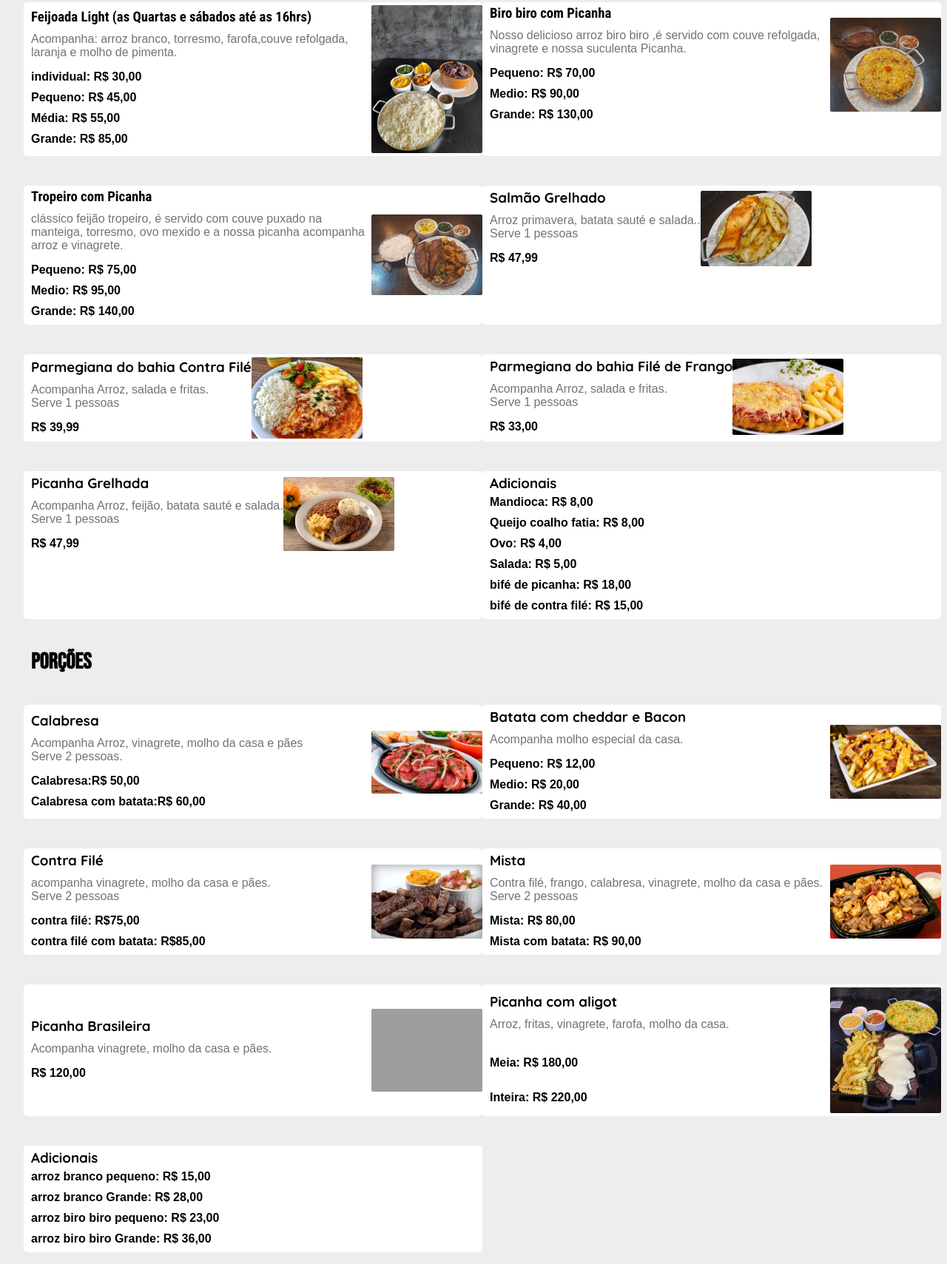
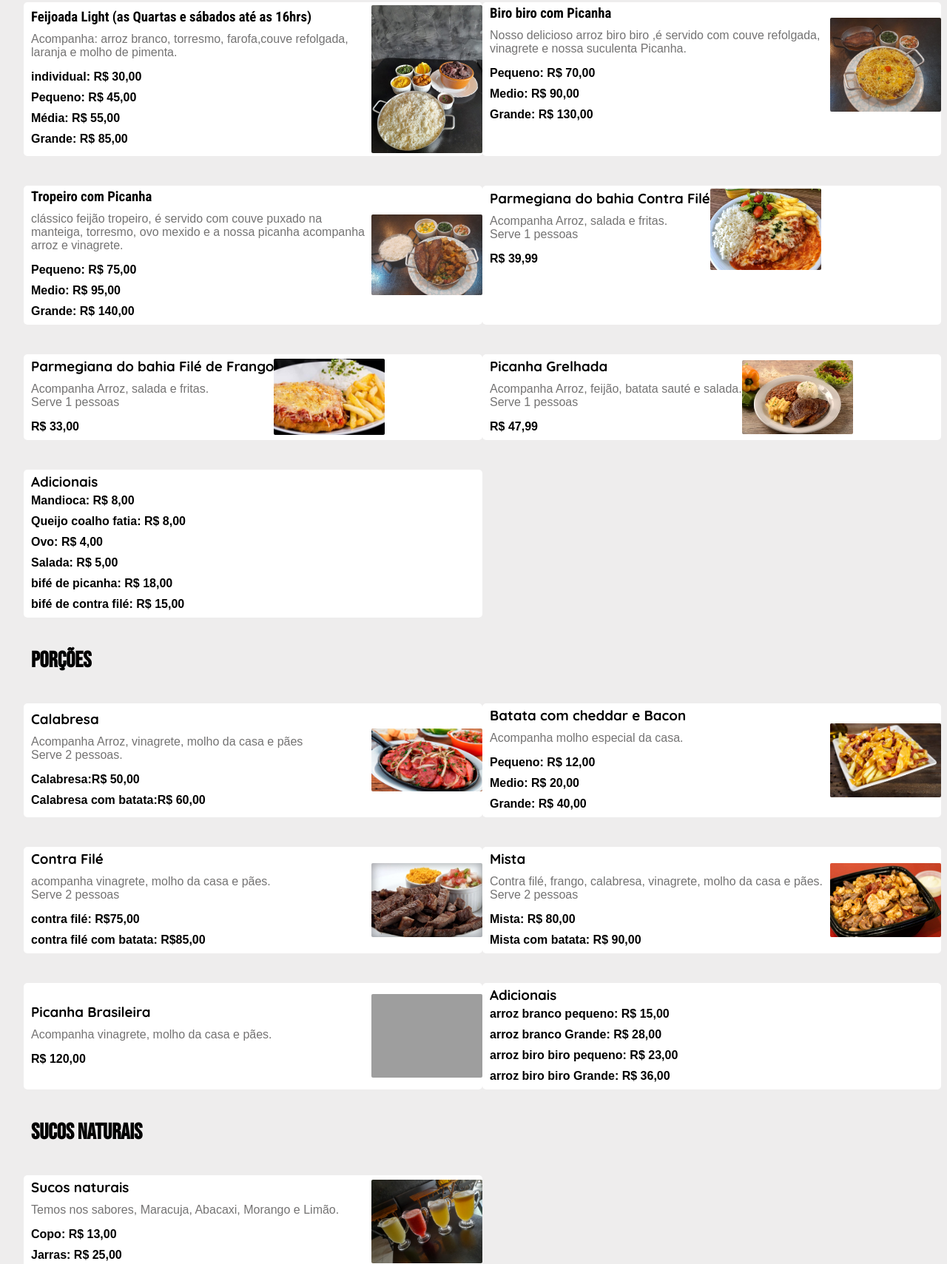
Before and after one commit to Matheus-sp12/oBahiaGastrobar, a website: page index.html in a window 1280 px wide. Shown: the part 812-2521 px from the top of the page at 74% size. Drawn offline with nearby package versions, Linux system fonts and the light colour scheme; grey boxes are pictures that could not be loaded.

Commit message:
ocultar pratos executivos

```diff
--- a/index.html
+++ b/index.html
@@ -184,7 +184,7 @@
                     </li>
 
 
-                    <li class="food-line">
+                    <!-- <li class="food-line">
                         <div class="div">
 
                             <div class="div-block">
@@ -197,7 +197,7 @@
                             <img class="image-foods" src="./src/image/cardapio/pratosPrincipais/salmao.jpg"
                                 alt="Prato com Salmão Grelhado">
                         </div>
-                    </li>
+                    </li> -->
 
                     <li class="food-line">
                         <div class="div">
@@ -501,7 +501,7 @@
                         </div>
                     </li>
 
-                    <li class="food-line">
+                    <!-- <li class="food-line">
                         <div class="div">
 
                             <div class="div-block">
@@ -513,7 +513,7 @@
                             <img class="image-foods" src="./src/image/cardapio/porcao/picanhaali.png"
                                 alt="Prato com picanha com aligot">
                         </div>
-                    </li>
+                    </li> -->
 
 
                     <li class="food-line">
```
